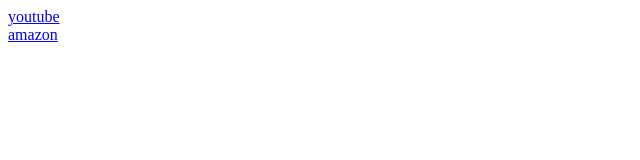
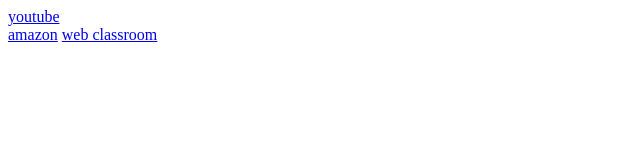
Before and after one commit to HarshaVardanDonta/DIABLO, a plain HTML site: page index.html in a window 1280 px wide. Shown: the whole page, without its empty margins (0-640 px from the left). Drawn offline with Linux system fonts and the light colour scheme.

Commit message:
Update index.html

```diff
--- a/index.html
+++ b/index.html
@@ -2,5 +2,6 @@
     <body>
        <a href="you/harsha.html">youtube </a><br>
        <a href="amazon/amazon.html">amazon</a>
+        <a href="build/web/index.html">web classroom</a>
     </body>
 </html>
```
